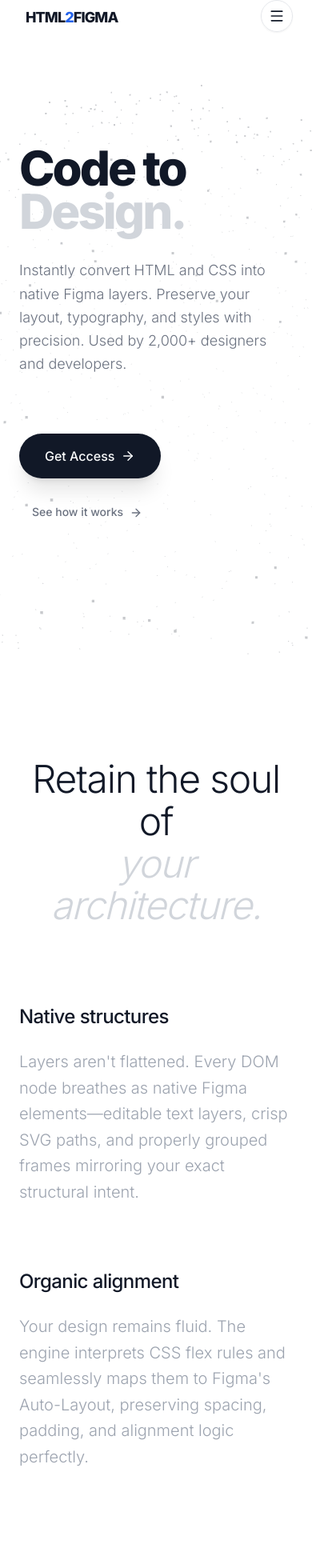
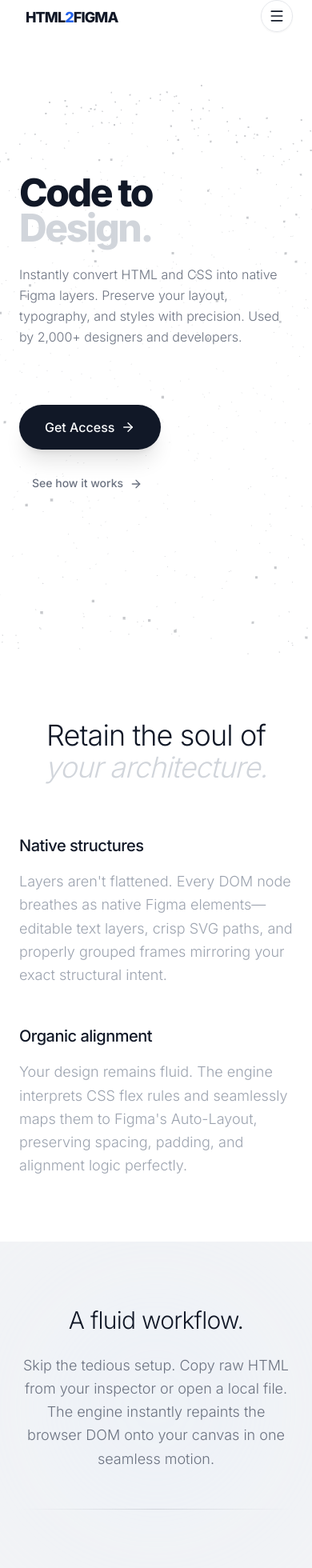
Before and after one commit to Soilverts/html-to-figma-website, a React (Vite) app: page / in a window 390 px wide. Shown: the part 24-1984 px from the top of the page at 80% size. Built offline with nearby package versions, Linux system fonts and the light colour scheme.

Commit message:
style: optimize landing page mobile responsiveness and aesthetics

```diff
--- a/components/Sections/CTA.tsx
+++ b/components/Sections/CTA.tsx
@@ -3,12 +3,12 @@ import { ArrowRight } from 'lucide-react';
 
 export const CTA: React.FC<{ id: string }> = ({ id }) => {
     return (
-        <section id={id} className="relative py-32 bg-white flex flex-col items-center justify-center border-t border-gray-100 overflow-hidden">
+        <section id={id} className="relative py-20 md:py-32 bg-white flex flex-col items-center justify-center border-t border-gray-100 overflow-hidden">
             <div className="container mx-auto px-6 text-center max-w-4xl z-10">
-                <h2 className="text-5xl md:text-7xl lg:text-8xl font-black tracking-tighter leading-[0.9] text-content mb-8">
+                <h2 className="text-4xl md:text-7xl lg:text-8xl font-black tracking-tighter leading-[0.9] text-content mb-6 md:mb-8">
                     Design <br /><span className="text-gray-200">Waitless.</span>
                 </h2>
-                <p className="text-lg md:text-xl text-content-muted max-w-2xl mx-auto mb-12 font-light">
+                <p className="text-base md:text-xl text-content-muted max-w-2xl mx-auto mb-10 md:mb-12 font-light">
                     Join 2,000+ designers and developers bridging the gap between code and design.
                 </p>
 
@@ -21,7 +21,7 @@ export const CTA: React.FC<{ id: string }> = ({ id }) => {
                     </a>
                 </div>
 
-                <footer className="mt-32 pt-12 border-t border-gray-200 w-full flex flex-col md:flex-row justify-between items-center text-xs text-gray-400 font-mono tracking-widest uppercase">
+                <footer className="mt-20 md:mt-32 pt-8 md:pt-12 border-t border-gray-200 w-full flex flex-col md:flex-row justify-between items-center text-[10px] md:text-xs text-gray-400 font-mono tracking-widest uppercase">
                     <p>© 2026 HTML to Figma.</p>
                     <div className="flex gap-8 mt-6 md:mt-0">
                         <a href="/privacy" className="hover:text-accent transition-colors">Privacy</a>
--- a/components/Sections/Features.tsx
+++ b/components/Sections/Features.tsx
@@ -4,30 +4,30 @@ import { motion } from 'framer-motion';
 export const Features: React.FC<{ id: string }> = ({ id }) => {
 
   return (
-    <section id={id} className="relative py-32 md:py-48 bg-white text-content overflow-hidden">
+    <section id={id} className="relative py-20 md:py-48 bg-white text-content overflow-hidden">
       <div className="container mx-auto px-6 md:px-12 max-w-5xl relative z-10">
-        <div className="flex flex-col items-center mb-24 md:mb-40">
+        <div className="flex flex-col items-center mb-16 md:mb-40">
           <motion.h2
             initial={{ opacity: 0, filter: 'blur(8px)', y: 20 }}
             whileInView={{ opacity: 1, filter: 'blur(0px)', y: 0 }}
             viewport={{ once: true, margin: "-100px" }}
             transition={{ duration: 1.2, ease: [0.16, 1, 0.3, 1] }}
-            className="text-5xl md:text-6xl lg:text-7xl font-light tracking-tight text-center leading-[1.1]"
+            className="text-4xl md:text-6xl lg:text-7xl font-light tracking-tight text-center leading-[1.1]"
           >
             Retain the soul of <br />
             <span className="text-gray-300 italic">your architecture.</span>
           </motion.h2>
         </div>
 
-        <div className="grid grid-cols-1 md:grid-cols-2 gap-x-20 gap-y-20">
+        <div className="grid grid-cols-1 md:grid-cols-2 gap-x-20 gap-y-12 md:gap-y-20">
           <motion.div
             initial={{ opacity: 0, y: 30 }}
             whileInView={{ opacity: 1, y: 0 }}
             viewport={{ once: true, margin: "-100px" }}
             transition={{ duration: 1, ease: "easeOut" }}
           >
-            <h3 className="text-2xl md:text-3xl font-medium tracking-tight mb-6">Native structures</h3>
-            <p className="text-xl text-gray-400 font-light leading-relaxed">
+            <h3 className="text-xl md:text-3xl font-medium tracking-tight mb-4 md:mb-6">Native structures</h3>
+            <p className="text-lg md:text-xl text-gray-400 font-light leading-relaxed">
               Layers aren't flattened. Every DOM node breathes as native Figma elements—editable text layers, crisp SVG paths, and properly grouped frames mirroring your exact structural intent.
             </p>
           </motion.div>
@@ -39,8 +39,8 @@ export const Features: React.FC<{ id: string }> = ({ id }) => {
             transition={{ duration: 1, delay: 0.2, ease: "easeOut" }}
             className="md:mt-32"
           >
-            <h3 className="text-2xl md:text-3xl font-medium tracking-tight mb-6">Organic alignment</h3>
-            <p className="text-xl text-gray-400 font-light leading-relaxed">
+            <h3 className="text-xl md:text-3xl font-medium tracking-tight mb-4 md:mb-6">Organic alignment</h3>
+            <p className="text-lg md:text-xl text-gray-400 font-light leading-relaxed">
               Your design remains fluid. The engine interprets CSS flex rules and seamlessly maps them to Figma's Auto-Layout, preserving spacing, padding, and alignment logic perfectly.
             </p>
           </motion.div>
--- a/components/Sections/Hero.tsx
+++ b/components/Sections/Hero.tsx
@@ -10,11 +10,11 @@ export const Hero: React.FC<{ id: string }> = ({ id }) => {
   const y = useTransform(scrollY, [0, 500], [0, 50]);
 
   return (
-    <section id={id} aria-label="HTML to Figma - Convert code to design" className="relative min-h-screen flex flex-col justify-center px-6 md:px-12 py-20 pt-32 overflow-hidden">
+    <section id={id} aria-label="HTML to Figma - Convert code to design" className="relative min-h-screen flex flex-col justify-center px-6 md:px-12 py-16 md:py-20 pt-28 md:pt-32 overflow-hidden">
 
       <motion.div
         style={{ opacity, y }}
-        className="container mx-auto max-w-7xl flex flex-col md:flex-row items-center gap-16 md:gap-24 z-10"
+        className="container mx-auto max-w-7xl flex flex-col md:flex-row items-center gap-12 md:gap-24 z-10"
       >
         {/* Left: Editorial Content */}
         <div className="flex-1 space-y-10">
@@ -24,11 +24,11 @@ export const Hero: React.FC<{ id: string }> = ({ id }) => {
             transition={{ duration: 0.8, ease: [0.16, 1, 0.3, 1] }}
             className="flex flex-col items-start"
           >
-            <h1 className="text-6xl md:text-8xl font-bold tracking-tighter leading-[0.9] text-content mb-8">
+            <h1 className="text-5xl md:text-8xl font-bold tracking-tighter leading-[0.9] text-content mb-6 md:mb-8">
               Code to <br />
               <span className="text-gray-300">Design.</span>
             </h1>
-            <p className="text-lg md:text-xl text-content-muted max-w-md font-light leading-relaxed mb-8">
+            <p className="text-base md:text-xl text-content-muted max-w-md font-light leading-relaxed mb-8">
               Instantly convert HTML and CSS into native Figma layers.
               Preserve your layout, typography, and styles with precision.
               Used by 2,000+ designers and developers.
--- a/components/Sections/HowItWorks.tsx
+++ b/components/Sections/HowItWorks.tsx
@@ -3,7 +3,7 @@ import { motion } from 'framer-motion';
 
 export const HowItWorks: React.FC<{ id: string }> = ({ id }) => {
     return (
-        <section id={id} className="relative py-32 md:py-48 bg-surface-dark text-content overflow-hidden">
+        <section id={id} className="relative py-20 md:py-48 bg-surface-dark text-content overflow-hidden">
             {/* Soft Ambient Background Glow */}
             <div className="absolute inset-0 pointer-events-none overflow-hidden flex items-center justify-center">
                 <div className="w-[80vw] max-w-[800px] h-[80vw] max-h-[800px] bg-blue-100/30 rounded-full blur-[120px]" />
@@ -15,7 +15,7 @@ export const HowItWorks: React.FC<{ id: string }> = ({ id }) => {
                     whileInView={{ opacity: 1, y: 0 }}
                     viewport={{ once: true, margin: "-50px" }}
                     transition={{ duration: 1, ease: [0.16, 1, 0.3, 1] }}
-                    className="text-4xl md:text-5xl lg:text-6xl font-light tracking-tight text-content mb-8"
+                    className="text-3xl md:text-5xl lg:text-6xl font-light tracking-tight text-content mb-6 md:mb-8"
                 >
                     A fluid workflow.
                 </motion.h2>
@@ -25,7 +25,7 @@ export const HowItWorks: React.FC<{ id: string }> = ({ id }) => {
                     whileInView={{ opacity: 1, y: 0 }}
                     viewport={{ once: true, margin: "-50px" }}
                     transition={{ duration: 1, delay: 0.1, ease: [0.16, 1, 0.3, 1] }}
-                    className="text-xl md:text-2xl text-content-muted font-light leading-relaxed mb-20"
+                    className="text-lg md:text-2xl text-content-muted font-light leading-relaxed mb-12 md:mb-20"
                 >
                     Skip the tedious setup. Copy raw HTML from your inspector or open a local file. The engine instantly repaints the browser DOM onto your canvas in one seamless motion.
                 </motion.p>
--- a/components/Sections/Pricing.tsx
+++ b/components/Sections/Pricing.tsx
@@ -4,13 +4,13 @@ import { motion } from 'framer-motion';
 
 export const Pricing: React.FC<{ id: string }> = ({ id }) => {
     return (
-        <section id={id} aria-label="HTML to Figma pricing plans" className="relative py-24 bg-white scroll-mt-24 border-t border-gray-100">
+        <section id={id} aria-label="HTML to Figma pricing plans" className="relative py-16 md:py-24 bg-white scroll-mt-24 border-t border-gray-100">
             <div className="container mx-auto px-6 md:px-12 max-w-5xl relative z-10">
-                <div className="text-center mb-16">
+                <div className="text-center mb-12 md:mb-16">
                     <h2 className="text-3xl md:text-5xl font-bold tracking-tighter text-content mb-4">
                         Simple, transparent pricing.
                     </h2>
-                    <p className="text-content-muted text-lg font-light">
+                    <p className="text-content-muted text-base md:text-lg font-light">
                         Professional tools at a fraction of the manual cost.
                     </p>
                 </div>
```
Also changed, not shown: components/Sections/Comparison.tsx (+27 -35 lines), components/Sections/Stats.tsx (+9 -9 lines), components/Sections/UseCases.tsx (+6 -6 lines).
